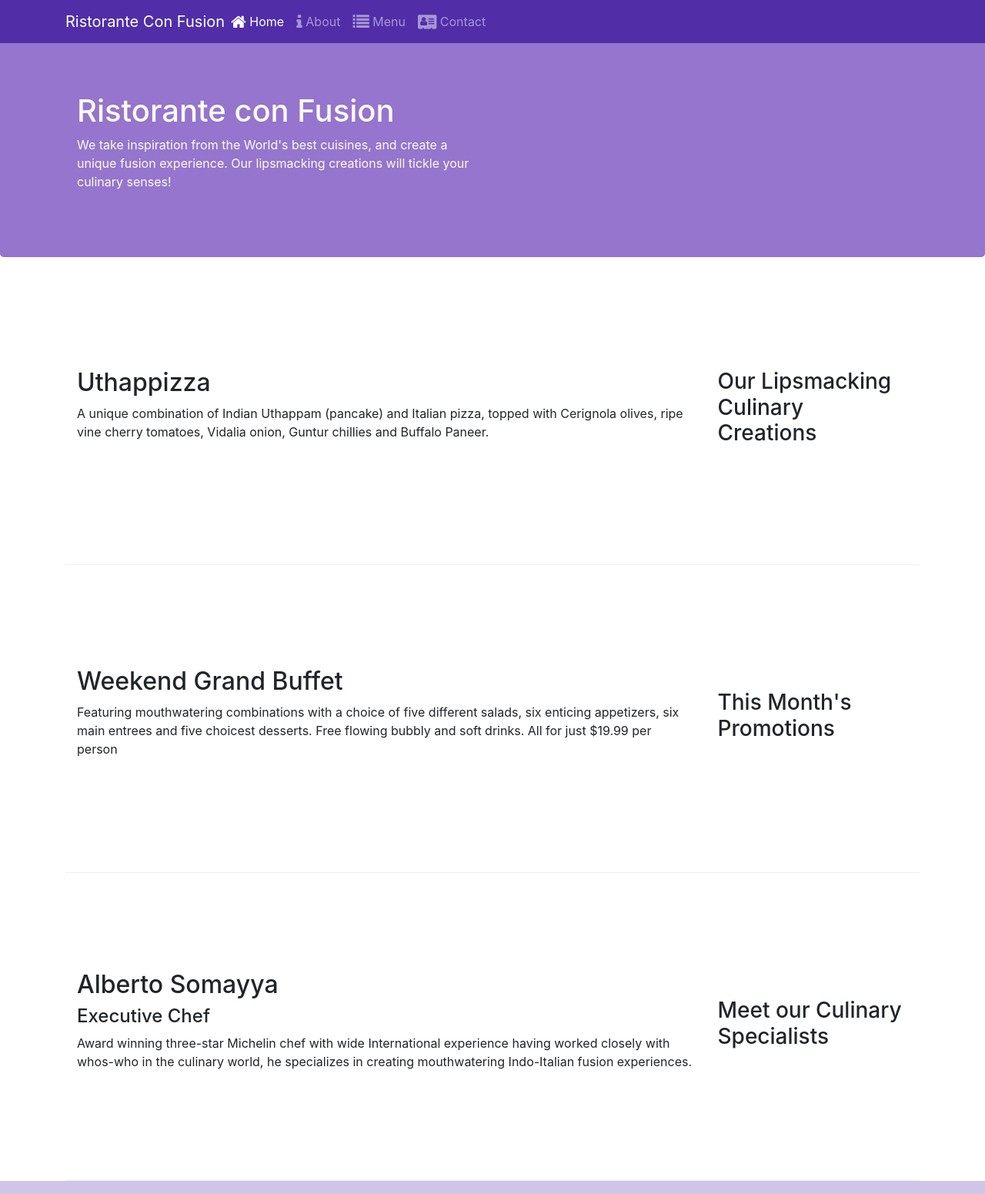
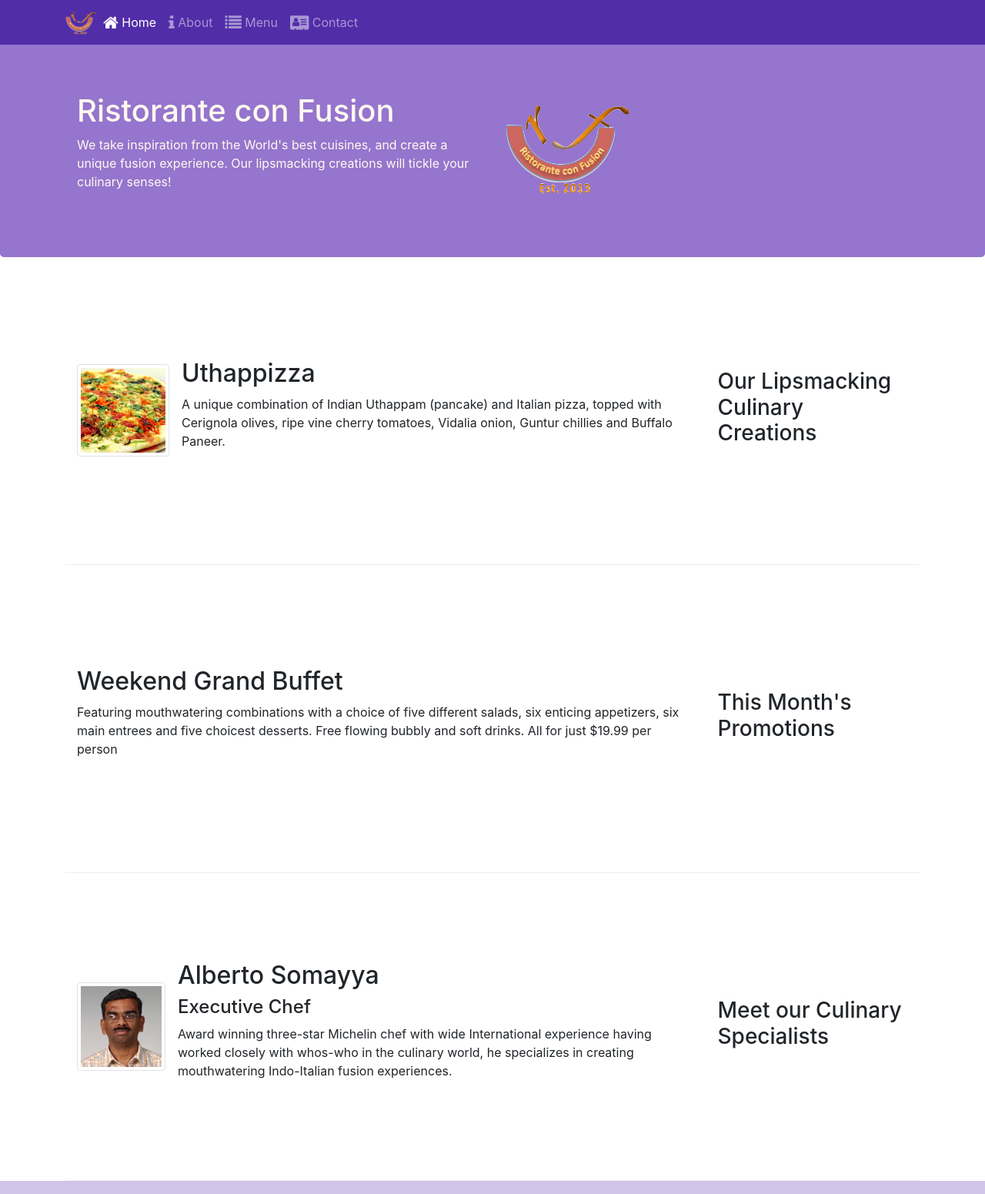
Before and after one commit to lavreniukk/bootstrap_trainee, a website: page Bootstrap4/conFusion/index.html in a window 1280 px wide. Shown: the top 1551 px of the page at 77% size. Drawn offline with nearby package versions, Linux system fonts and the light colour scheme.

Commit message:
images and media added

```diff
--- a/Bootstrap4/conFusion/index.html
+++ b/Bootstrap4/conFusion/index.html
@@ -22,7 +22,7 @@
                 <span class="navbar-toggler-icon"></span>
             </button>
             <a class="navbar-brand mr-auto" href="#">
-                Ristorante Con Fusion
+                <img class="img-fluid" src="img/logo.png" height="30" width="41">
             </a>
             <div class="collapse navbar-collapse" id="Navbar">
                 <ul class="navbar-nav mr-auto">
@@ -50,7 +50,8 @@
                     <h1>Ristorante con Fusion</h1>
                     <p>We take inspiration from the World's best cuisines, and create a unique fusion experience. Our lipsmacking creations will tickle your culinary senses!</p>
                 </div>
-                <div class="col-12 col-sm">
+                <div class="col-12 col-sm align-self-center">
+                    <img src="img/logo.png" class="img-fluid">
                 </div>
             </div>
         </div>
@@ -62,8 +63,13 @@
                 <h3>Our Lipsmacking Culinary Creations</h3>
             </div>
             <div class="col-12 col-sm order-sm-first col-md">
-                <h2>Uthappizza</h2>
-                <p>A unique combination of Indian Uthappam (pancake) and Italian pizza, topped with Cerignola olives, ripe vine cherry tomatoes, Vidalia onion, Guntur chillies and Buffalo Paneer.</p>
+                <div class="media">
+                    <img class="d-flex mr-3 img-thumbnail align-self-center" src="img/uthappizza.png">
+                    <div class="media-body">
+                        <h2>Uthappizza</h2>
+                        <p>A unique combination of Indian Uthappam (pancake) and Italian pizza, topped with Cerignola olives, ripe vine cherry tomatoes, Vidalia onion, Guntur chillies and Buffalo Paneer.</p>
+                    </div>
+                </div>
             </div>
         </div>
 
@@ -83,9 +89,15 @@
                 <h3>Meet our Culinary Specialists</h3>
             </div>
             <div class="col-12 col-sm order-sm-first col-md">
-                <h2>Alberto Somayya</h2>
-                <h4>Executive Chef</h4>
-                <p>Award winning three-star Michelin chef with wide International experience having worked closely with whos-who in the culinary world, he specializes in creating mouthwatering Indo-Italian fusion experiences. </p>
+                <div class="media">
+                    <img class="d-flex mr-3 img-thumbnail align-self-center"
+                    src="img/alberto.png" alt="alberto">
+                    <div class="media-body">
+                        <h2>Alberto Somayya</h2>
+                        <h4>Executive Chef</h4>
+                        <p>Award winning three-star Michelin chef with wide International experience having worked closely with whos-who in the culinary world, he specializes in creating mouthwatering Indo-Italian fusion experiences. </p>
+                    </div>
+                </div>
             </div>
         </div>
     </div>
```
Also changed, not shown: Bootstrap4/conFusion/aboutus.html (+3 -2 lines), Bootstrap4/conFusion/contactus.html (+18 -7 lines), Bootstrap4/conFusion/img/alberto.png (added), Bootstrap4/conFusion/img/buffet.png (added), Bootstrap4/conFusion/img/logo.png (added), Bootstrap4/conFusion/img/uthappizza.png (added), 1 other file.
